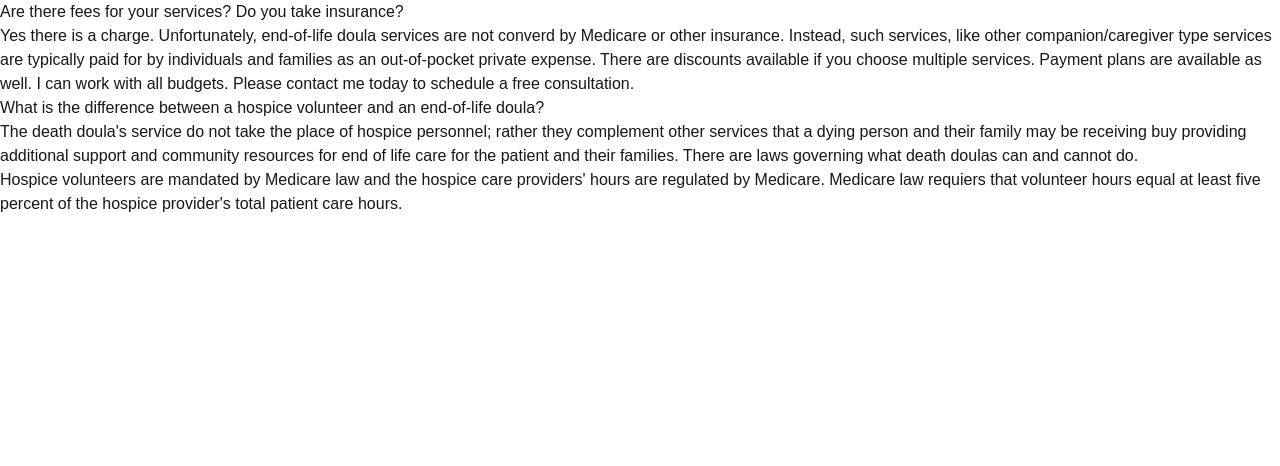
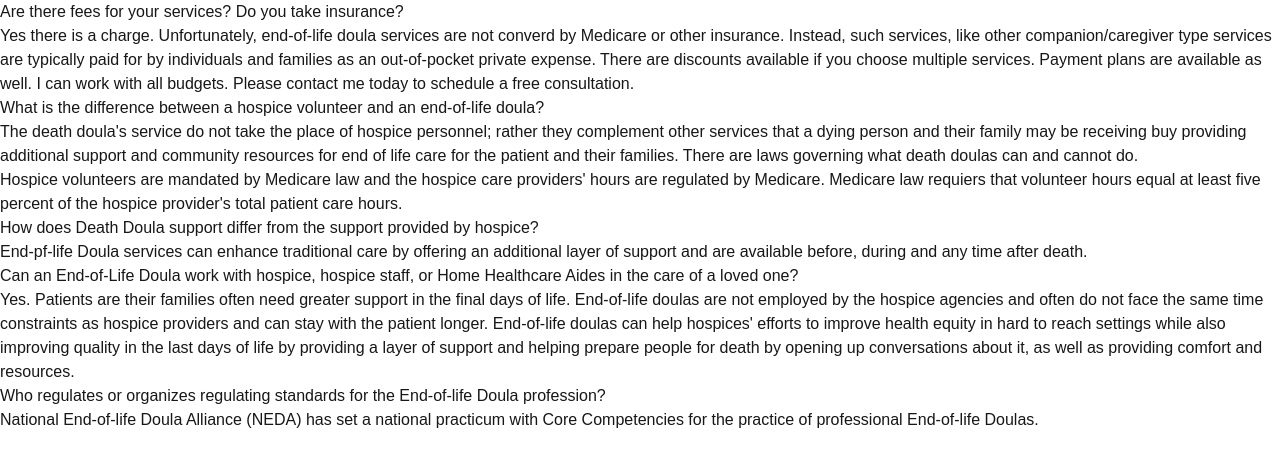
Before and after one commit to victoriaraya/emracing_death, a Next.js app: page /faq in a window 1280 px wide. Shown: the top 466 px of the page. Built offline with nearby package versions, Linux system fonts and the light colour scheme.

Commit message:
faq edits

```diff
--- a/app/faq/page.tsx
+++ b/app/faq/page.tsx
@@ -26,6 +26,39 @@ const Faq = () => {
         volunteer hours equal at least five percent of the hospice provider's
         total patient care hours.
       </p>
+      <p>
+        How does Death Doula support differ from the support provided by
+        hospice?
+      </p>
+      <p>
+        End-pf-life Doula services can enhance traditional care by offering an
+        additional layer of support and are available before, during and any
+        time after death.
+      </p>
+      <p>
+        Can an End-of-Life Doula work with hospice, hospice staff, or Home
+        Healthcare Aides in the care of a loved one?
+      </p>
+      <p>
+        Yes. Patients are their families often need greater support in the final
+        days of life. End-of-life doulas are not employed by the hospice
+        agencies and often do not face the same time constraints as hospice
+        providers and can stay with the patient longer. End-of-life doulas can
+        help hospices' efforts to improve health equity in hard to reach
+        settings while also improving quality in the last days of life by
+        providing a layer of support and helping prepare people for death by
+        opening up conversations about it, as well as providing comfort and
+        resources.
+      </p>
+      <p>
+        Who regulates or organizes regulating standards for the End-of-life
+        Doula profession?
+      </p>
+      <p>
+        {`National End-of-life Doula Alliance (NEDA) has set a national
+        practicum with Core Competencies for the practice of professional
+        End-of-life Doulas.`}
+      </p>
     </div>
   );
 };
```
